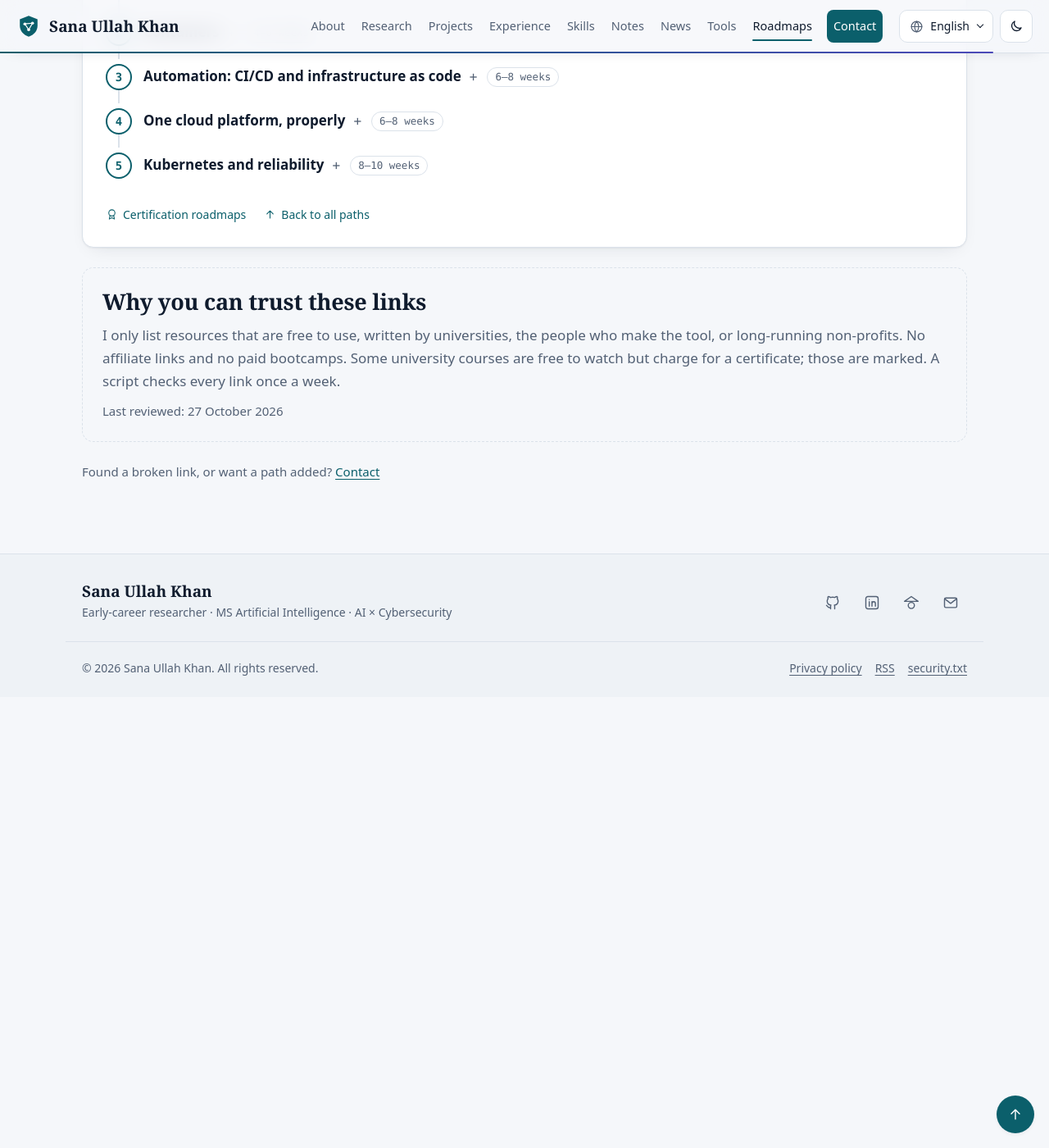
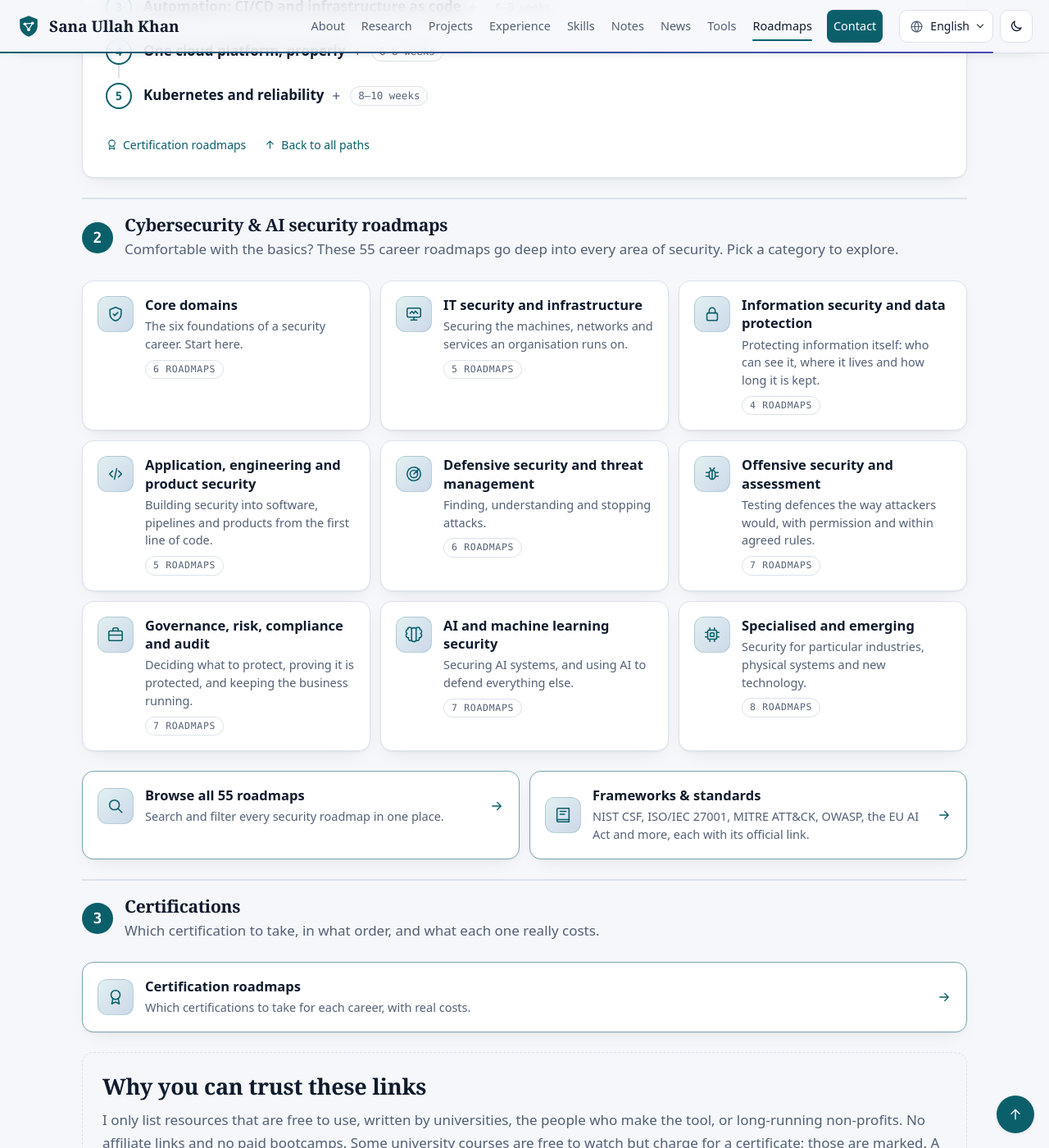
Before and after one commit to Sanaullah-Niazi/portfolio, a Jekyll site: the page built from roadmaps/index.html, in a window 1280 px wide and 1400 px high, scrolled down 7249 px. Shown: the whole window at 82% size. Built offline with Jekyll 4.4.1, drawn with Linux system fonts in a browser that asks for light colours; some web fonts are replaced; some of the changed text lies outside the part shown.

Commit message:
Reorganize the roadmaps entry page into three clear tiers
The /roadmaps/ page buried the 55 security roadmaps behind one small
card and had two unrelated "Cybersecurity" entries, which read as
disorganized. Restructure it so everything is easy to find:

- Three labelled tiers: Learning paths, Cybersecurity & AI security
  roadmaps, and Certifications, each with a numbered section header.
- Surface all 9 security categories as a card grid on the entry page,
  each deep-linking into the existing /roadmaps/security/ index, with a
  per-category roadmap count.
- Add a jump nav at the top of the page.
- Rename the general "Cybersecurity" path to "Cybersecurity fundamentals"
  so it reads as the beginner on-ramp, and add a "Specialise" bridge from
  it to the security roadmaps tier.
- Keep certifications inside Roadmaps (third tier), no separate menu entry.

Reuses existing card/grid styles; adds a small roadmap-only CSS block
(rm-tier, rm-jump, rm-badge.is-count). No changes to the security index
engine or the 55 roadmaps themselves. Verified on mobile width: no
horizontal scroll, no console errors, translated pages fall back to
English for the new labels.

Co-Authored-By: Claude Opus 4.8 <noreply@anthropic.com>
Claude-Session: https://claude.ai/code/session_014gCDTCajCidiswzCKK4sDU

```diff
--- a/_data/roadmaps.yml
+++ b/_data/roadmaps.yml
@@ -14,8 +14,8 @@ reviewed: 2026-10-27   # change this date whenever you review the links and cont
 # ---- Page text. Only change the text after the colon. ----
 eyebrow: "Roadmaps"
 title: "Learning roadmaps"
-lede: "Step-by-step paths into computer science, in the order I would learn them again. Every resource is free and comes from a university, an official project or a respected non-profit."
-pill: "Free resources only, links checked every week"
+lede: "Everything in one place: step-by-step learning paths, deep cybersecurity and AI security career roadmaps, and the certifications worth taking."
+pill: "Trusted sources, links checked every week"
 how_title: "How to use these roadmaps"
 how:
   - "New to programming? Start with Foundations. Every other path builds on it."
@@ -48,6 +48,17 @@ foot: "Found a broken link, or want a path added?"
 back: "Back to all paths"
 security_cta: "Cybersecurity & AI security roadmaps"
 security_cta_text: "A career roadmap for each area of security, from Beginner to Expert, with labs, tools and certifications."
+sections_label: "Sections"
+roadmaps_word: "roadmaps"
+specialise: "Specialise: security roadmaps"
+tier_paths_title: "Learning paths"
+tier_paths_text: "Step-by-step routes into a field, in the order I'd learn them again. New to computing? Start with Foundations."
+tier_security_title: "Cybersecurity & AI security roadmaps"
+tier_security_text: "Comfortable with the basics? These [n] career roadmaps go deep into every area of security. Pick a category to explore."
+tier_certs_title: "Certifications"
+tier_certs_text: "Which certification to take, in what order, and what each one really costs."
+security_all: "Browse all [n] roadmaps"
+security_all_text: "Search and filter every security roadmap in one place."
 
 # ---- The paths. "needs" lists the ids of paths (or "foundations") to do first. ----
 paths:
@@ -157,8 +168,9 @@ paths:
 
   - id: cybersecurity
     icon: shield
-    title: "Cybersecurity"
-    summary: "Understand how systems are attacked so you can defend them: networks, web apps, detection and response."
+    title: "Cybersecurity fundamentals"
+    to_security: true
+    summary: "The beginner on-ramp to security: understand how systems are attacked so you can defend them. Specialise afterwards with the security roadmaps below."
     who: "Curious people who like taking things apart and want to protect people and systems."
     needs: ["foundations"]
     note: "Only test systems you own or have written permission to test. Use the practice labs below; attacking other systems is illegal almost everywhere."
--- a/_includes/pages/roadmaps.html
+++ b/_includes/pages/roadmaps.html
@@ -1,9 +1,16 @@
 {%- comment -%}
   The Roadmaps page, in every language. Paths, stages and links are in _data/roadmaps.yml (English).
   _data/<code>/roadmaps.yml only holds translated text, keyed by path id; anything missing there shows in English.
+
+  The page is three tiers: Learning paths, then the Cybersecurity & AI security roadmaps
+  (categories from _data/sec_roadmaps.yml), then Certifications.
 {%- endcomment -%}
 {%- assign R = site.data.roadmaps -%}
 {%- assign T = D.roadmaps | default: R -%}
+{%- assign CE = site.data.cert_roadmaps -%}
+{%- assign TC = D.cert_roadmaps | default: CE -%}
+{%- assign SR = site.data.sec_roadmaps -%}
+{%- assign nrm = 0 %}{% for c in SR.categories %}{% assign nrm = nrm | plus: c.domains.size %}{% endfor %}
 <div class="wrap page roadmaps-page">
   <header class="page-head">
     <p class="eyebrow">{{ T.eyebrow | default: R.eyebrow }}</p>
@@ -11,6 +18,12 @@
     <p class="lede">{{ T.lede | default: R.lede }}</p>
     <p class="pill">{% include icon.html name="shield" px=15 %}<span>{{ T.pill | default: R.pill }}</span></p>
   </header>
+
+  <nav class="rm-jump" aria-label="{{ T.sections_label | default: R.sections_label }}">
+    <a href="#learning-paths">{% include icon.html name="map" px=16 %}<span>{{ T.tier_paths_title | default: R.tier_paths_title }}</span></a>
+    <a href="#security-roadmaps">{% include icon.html name="shield" px=16 %}<span>{{ T.tier_security_title | default: R.tier_security_title }}</span></a>
+    <a href="#certifications">{% include icon.html name="award" px=16 %}<span>{{ T.tier_certs_title | default: R.tier_certs_title }}</span></a>
+  </nav>
 
   <section class="card rm-how" aria-labelledby="rm-how-title">
     <h2 id="rm-how-title" class="tool-title">{{ T.how_title | default: R.how_title }}</h2>
@@ -22,17 +35,14 @@
     </ol>
   </section>
 
-  {%- assign CE = site.data.cert_roadmaps %}{% assign TC = D.cert_roadmaps | default: CE %}
-  <a class="card spot rm-cta" href="{{ L }}/roadmaps/certifications/">
-    <span class="icon-tile">{% include icon.html name="award" px=22 %}</span>
-    <span class="rm-index-text"><strong>{{ TC.certs_cta | default: CE.certs_cta }}</strong><span class="muted">{{ TC.certs_cta_text | default: CE.certs_cta_text }}</span></span>
-    {% include icon.html name="arrow" px=18 %}
-  </a>
-  <a class="card spot rm-cta" href="/roadmaps/security/"{% if lang != 'en' %} hreflang="en"{% endif %}>
-    <span class="icon-tile">{% include icon.html name="shield" px=22 %}</span>
-    <span class="rm-index-text"><strong>{{ T.security_cta | default: R.security_cta }}</strong><span class="muted">{{ T.security_cta_text | default: R.security_cta_text }}</span></span>
-    {% include icon.html name="arrow" px=18 %}
-  </a>
+  {%- comment -%} ---- Tier 1: Learning paths ---- {%- endcomment -%}
+  <div class="rm-tier" id="learning-paths">
+    <span class="rm-tier-num" aria-hidden="true">1</span>
+    <div>
+      <h2 class="rm-tier-title">{{ T.tier_paths_title | default: R.tier_paths_title }}</h2>
+      <p class="muted">{{ T.tier_paths_text | default: R.tier_paths_text }}</p>
+    </div>
+  </div>
 
   <nav class="rm-index" id="top-paths" aria-label="{{ T.paths_label | default: R.paths_label }}">
     {%- for p in R.paths %}
@@ -124,10 +134,61 @@
     </ol>
     {%- assign ctrack = CE.tracks | where: 'roadmap', p.id | first %}
     <p class="rm-back">
+      {%- if p.to_security %}<a href="#security-roadmaps">{% include icon.html name="shield" px=15 %}<span>{{ T.specialise | default: R.specialise }}</span></a>{% endif %}
       {%- if ctrack %}<a href="{{ L }}/roadmaps/certifications/#{{ ctrack.id }}">{% include icon.html name="award" px=15 %}<span>{{ TC.certs_cta | default: CE.certs_cta }}</span></a>{% endif %}
       <a href="#top-paths">{% include icon.html name="arrow-up" px=15 %}<span>{{ T.back | default: R.back }}</span></a></p>
   </section>
   {%- endfor %}
+
+  {%- comment -%} ---- Tier 2: Cybersecurity & AI security roadmaps ---- {%- endcomment -%}
+  <div class="rm-tier" id="security-roadmaps">
+    <span class="rm-tier-num" aria-hidden="true">2</span>
+    <div>
+      <h2 class="rm-tier-title">{{ T.tier_security_title | default: R.tier_security_title }}</h2>
+      <p class="muted">{{ T.tier_security_text | default: R.tier_security_text | replace: '[n]', nrm }}</p>
+    </div>
+  </div>
+
+  <nav class="rm-index" aria-label="{{ T.tier_security_title | default: R.tier_security_title }}">
+    {%- for c in SR.categories %}
+    <a class="card spot rm-index-card" href="{{ L }}/roadmaps/security/#{{ c.id }}"{% if lang != 'en' %} hreflang="en"{% endif %}>
+      <span class="icon-tile">{% include icon.html name=c.icon px=22 %}</span>
+      <span class="rm-index-text">
+        <strong>{{ c.title }}</strong>
+        <span class="muted">{{ c.summary }}</span>
+        <span class="rm-badge is-count">{{ c.domains.size }} {{ T.roadmaps_word | default: R.roadmaps_word }}</span>
+      </span>
+    </a>
+    {%- endfor %}
+  </nav>
+
+  <div class="sr-ctas">
+    <a class="card spot rm-cta" href="{{ L }}/roadmaps/security/"{% if lang != 'en' %} hreflang="en"{% endif %}>
+      <span class="icon-tile">{% include icon.html name="search" px=22 %}</span>
+      <span class="rm-index-text"><strong>{{ T.security_all | default: R.security_all | replace: '[n]', nrm }}</strong><span class="muted">{{ T.security_all_text | default: R.security_all_text }}</span></span>
+      {% include icon.html name="arrow" px=18 %}
+    </a>
+    <a class="card spot rm-cta" href="{{ L }}/roadmaps/security/frameworks/"{% if lang != 'en' %} hreflang="en"{% endif %}>
+      <span class="icon-tile">{% include icon.html name="book" px=22 %}</span>
+      <span class="rm-index-text"><strong>{{ SR.frameworks_cta }}</strong><span class="muted">{{ SR.frameworks_cta_text }}</span></span>
+      {% include icon.html name="arrow" px=18 %}
+    </a>
+  </div>
+
+  {%- comment -%} ---- Tier 3: Certifications ---- {%- endcomment -%}
+  <div class="rm-tier" id="certifications">
+    <span class="rm-tier-num" aria-hidden="true">3</span>
+    <div>
+      <h2 class="rm-tier-title">{{ T.tier_certs_title | default: R.tier_certs_title }}</h2>
+      <p class="muted">{{ T.tier_certs_text | default: R.tier_certs_text }}</p>
+    </div>
+  </div>
+
+  <a class="card spot rm-cta" href="{{ L }}/roadmaps/certifications/">
+    <span class="icon-tile">{% include icon.html name="award" px=22 %}</span>
+    <span class="rm-index-text"><strong>{{ TC.certs_cta | default: CE.certs_cta }}</strong><span class="muted">{{ TC.certs_cta_text | default: CE.certs_cta_text }}</span></span>
+    {% include icon.html name="arrow" px=18 %}
+  </a>
 
   <section class="card card-dashed rm-trust" aria-labelledby="rm-trust-title">
     <h2 id="rm-trust-title" class="tool-title">{{ T.trust_title | default: R.trust_title }}</h2>
--- a/assets/css/main.css
+++ b/assets/css/main.css
@@ -749,6 +749,14 @@ pre.code { margin: 0; padding: 14px 16px; border-radius: 10px; background: #0b12
 .rm-index-text strong { font-size: 16.5px; line-height: 1.35; }
 .rm-index-text .muted { font-size: 14.5px; line-height: 1.5; }
 .rm-badge { margin-top: 4px; font: 500 11.5px/1 var(--mono); letter-spacing: .06em; text-transform: uppercase; padding: 5px 9px; border-radius: 999px; background: var(--accent); color: var(--on-accent); }
+.rm-badge.is-count { background: transparent; color: var(--muted); border: 1px solid var(--line); }
+.rm-jump { display: flex; flex-wrap: wrap; gap: 8px; }
+.rm-jump a { display: inline-flex; align-items: center; gap: 7px; padding: 8px 14px; border: 1px solid var(--line); border-radius: 999px; color: var(--ink); text-decoration: none; font-size: 14px; background: var(--surface); }
+.rm-jump a:hover { border-color: var(--accent); color: var(--accent); }
+.rm-jump a .icon { color: var(--accent); }
+.rm-tier { display: grid; grid-template-columns: auto minmax(0, 1fr); gap: 14px; align-items: center; scroll-margin-top: calc(var(--header-h) + 16px); padding-top: 18px; border-top: 2px solid var(--line); }
+.rm-tier-num { display: inline-grid; place-items: center; width: 38px; height: 38px; border-radius: 50%; background: var(--accent); color: var(--on-accent); font: 700 18px/1 var(--mono); }
+.rm-tier-title { margin: 0 0 3px; font-size: 21px; line-height: 1.25; }
 .rm-path { display: grid; gap: 16px; padding: 28px; scroll-margin-top: calc(var(--header-h) + 16px); }
 .rm-path .tool-head .muted { margin-top: 6px; max-width: 70ch; }
 .rm-facts { display: grid; grid-template-columns: repeat(auto-fit, minmax(200px, 1fr)); gap: 12px; margin: 0; }
```
